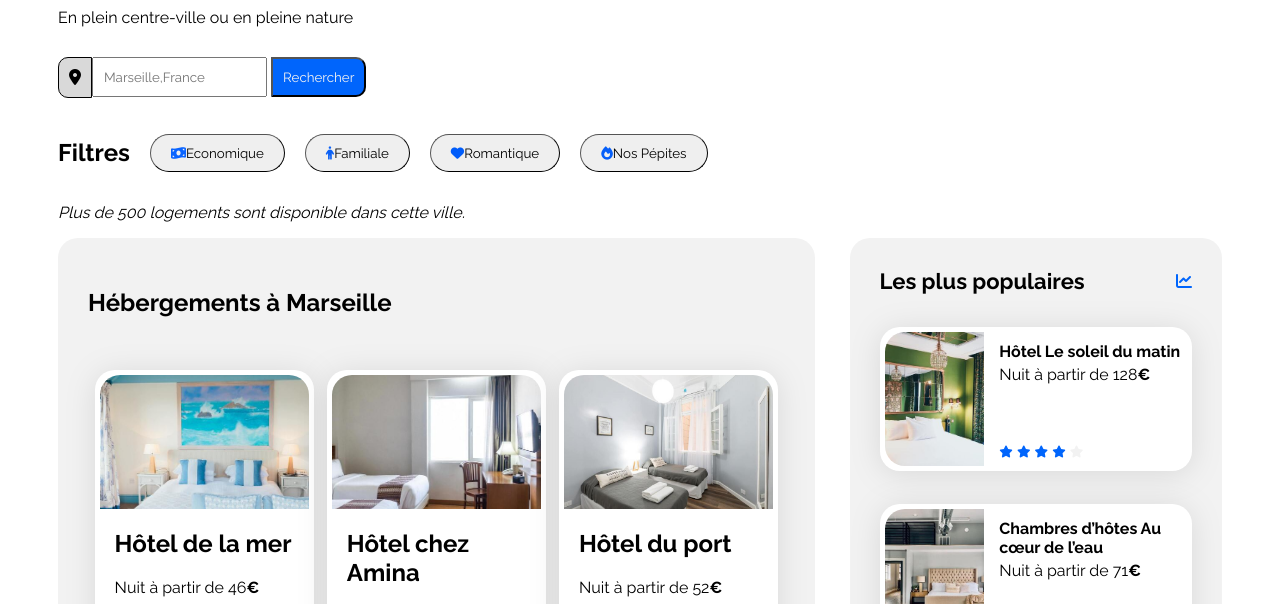
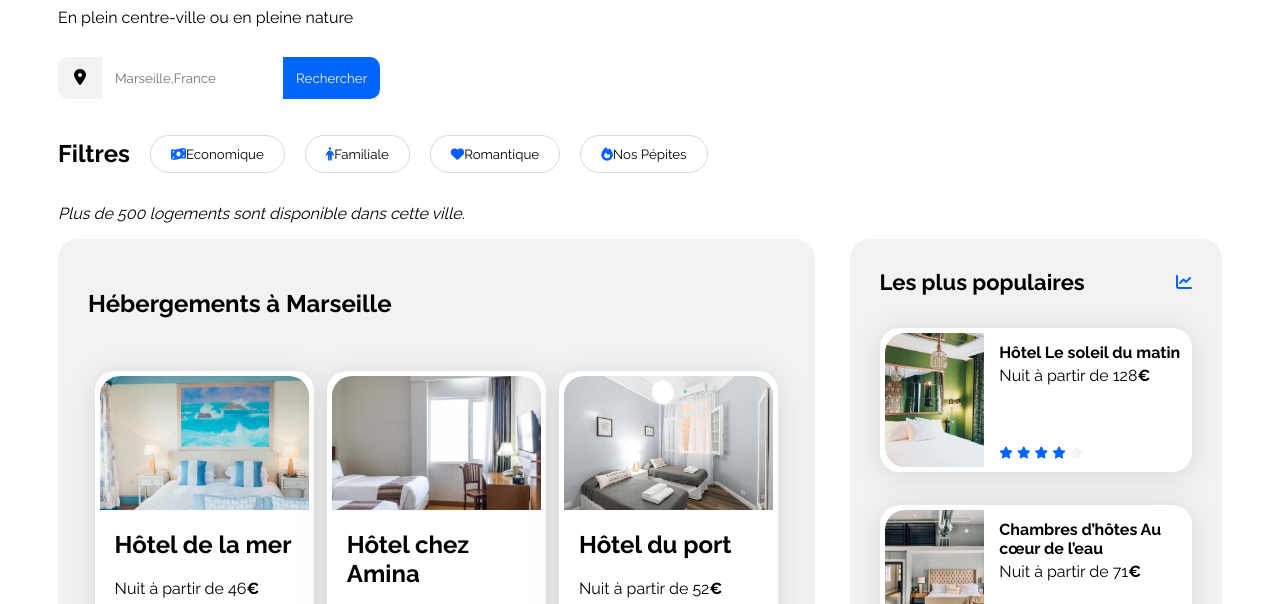
Before and after one commit to MatITAka/Booki, a plain HTML site: page index.html in a window 1280 px wide. Shown: the part 179-783 px from the top of the page. Drawn offline with Linux system fonts and the light colour scheme.

Commit message:
v10 Filtres + recherche OK

```diff
--- a/css/filtres.css
+++ b/css/filtres.css
@@ -20,9 +20,6 @@
     gap:20px;
     flex-direction: row;
     margin-top: 20px;
-
-
-
 }
 
 .economique-button{
@@ -32,10 +29,9 @@
     padding: 10px;
     padding-left: 20px;
     padding-right: 20px;
-
-
-
-
+    border-color:#d9d9d9;
+    border-style:solid;
+    background-color: white;
 }
 
 .family-button{
@@ -45,6 +41,10 @@
     padding:10px;
     padding-left: 20px;
     padding-right: 20px;
+    border-color: #d9d9d9;
+    border-style:solid;
+    background-color: white;
+
 
 
 
@@ -58,6 +58,9 @@
     padding:10px;
     padding-left: 20px;
     padding-right: 20px;
+    border-color: #d9d9d9;
+    border-style: solid;
+    background-color: white;
 
 
 }
@@ -69,6 +72,9 @@
     padding:10px;
     padding-left: 20px;
     padding-right: 20px;
+    border-color:#d9d9d9;
+    border-style:solid;
+    background-color: white;
 
 
 }
--- a/css/footer.css
+++ b/css/footer.css
@@ -2,7 +2,7 @@ footer{
     margin-top: 20px;
     display: flex;
     justify-content: space-between;
-    background-color:#D9D9D9;
+    background-color:#F2F2F2;
     filter: drop-shadow(0px 3px 15px rgba(0, 0, 0, 0.1));
     padding: 20px;
 
--- a/css/geolocalisation.css
+++ b/css/geolocalisation.css
@@ -10,16 +10,21 @@
 
     border: solid;
     border-width: 1px;
-    background-color:#D9D9D9;
+    background-color: #F2F2F2;
     border-top-left-radius: 10px;
     border-bottom-left-radius: 10px;
     padding: 10px;
+    border-color: #F2F2F2;
+    padding-left: 15px;
+    padding-right: 15px;
 
 }
 
 .search-domain{
 
     padding: 10px;
+    border: solid;
+    border-color: white;
 
 
 }
@@ -30,5 +35,7 @@
     color:var(--main-bg-color);
     border-top-right-radius: 10px;
     border-bottom-right-radius: 10px;
+    border: solid;
+    border-color: var(--main-color);
 
 }
```
